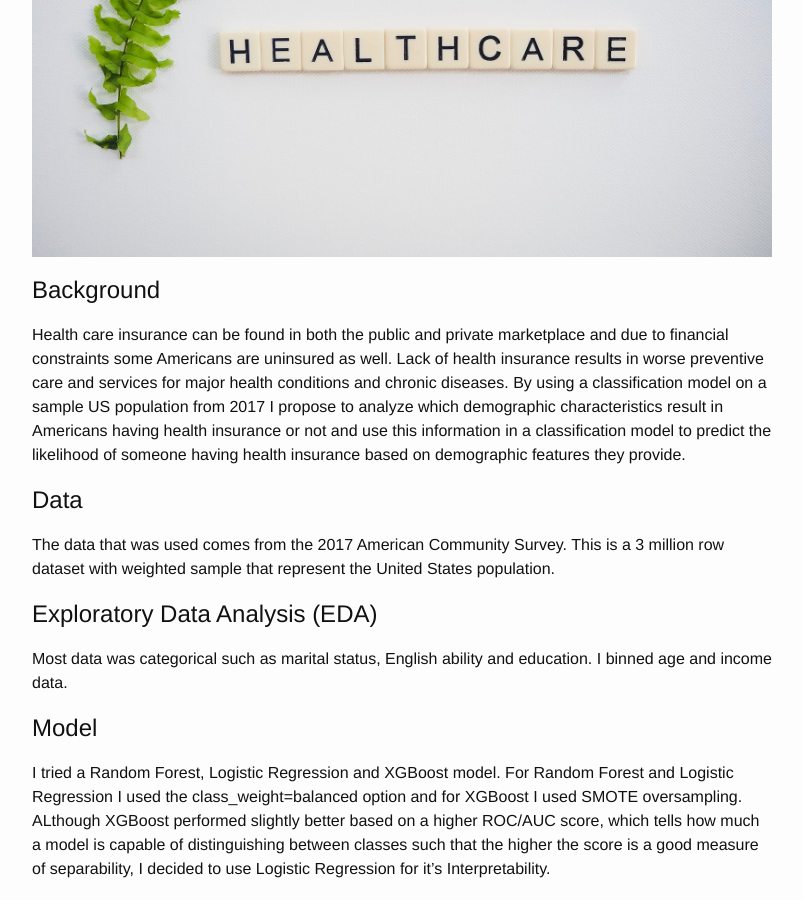
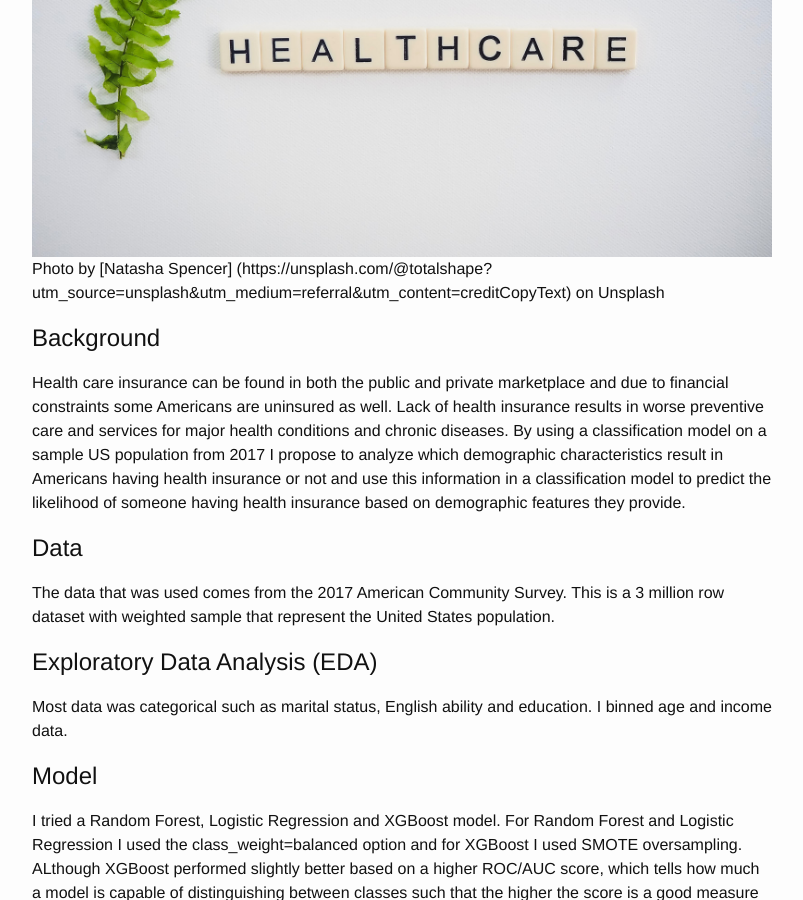
Before and after one commit to abalone23/abalone23.github.io, a Jekyll site: the page built from _posts/2019-09-18-predicting-health-care.markdown, in a window 1280 px wide and 900 px high, scrolled down 401 px. Shown: the whole window, without its empty margins (238-1041 px from the left). Built offline with Jekyll 4.4.1, drawn with Linux system fonts in a browser that asks for light colours.

Commit message:
added link for image

```diff
--- a/_posts/2019-09-18-predicting-health-care.markdown
+++ b/_posts/2019-09-18-predicting-health-care.markdown
@@ -5,6 +5,7 @@ date:   2019-09-18 09:35:15 -0700
 categories: classification, machine learning
 ---
 ![Healthcare]({{ site.url }}/assets/natasha-spencer-_hH0dC6A-FM-unsplash.jpg)
+Photo by [Natasha Spencer] (https://unsplash.com/@totalshape?utm_source=unsplash&utm_medium=referral&utm_content=creditCopyText) on Unsplash
 
 # Background
 Health care insurance can be found in both the public and private marketplace and due to financial constraints some Americans are uninsured as well. Lack of health insurance results in worse preventive care and services for major health conditions and chronic diseases. By using a classification model on a sample US population from 2017 I propose to analyze which demographic characteristics result in Americans having health insurance or not and use this information in a classification model to predict the likelihood of someone having health insurance based on demographic features they provide.
```
